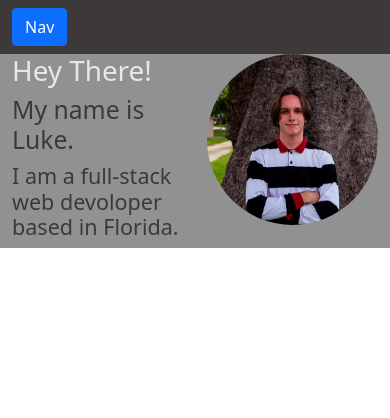
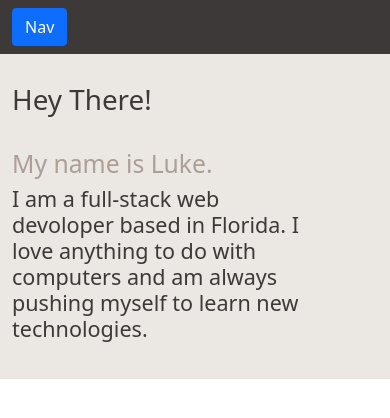
Before and after one commit to lukehampton6/lukehampton6.github.io, a React (Create React App) app: page / in a window 390 px wide. Shown: the top 418 px of the page. Built offline with nearby package versions, Linux system fonts and the light colour scheme.

Commit message:
work on hero responsiveness

```diff
--- a/src/components/Hero/index.js
+++ b/src/components/Hero/index.js
@@ -3,16 +3,19 @@ import image from '../../assets/images/me.JPG'
 
 function Hero() {
     return (
-        <div className="primary">
-            <Container>
+        <div className="light">
+            <Container className="hero-container">
                 <Row>
                 <Col>
-                    <h1 className="light-text">Hey There!</h1>
-                    <h2 className="dark-text">My name is Luke.</h2>
-                    <h4 className="dark-text">I am a full-stack web devoloper based in Florida. </h4>
+                    <div className="hero-text">
+                    <h1 className="dark-text">Hey There!</h1>
+                    <br/>
+                    <h2 className="highlight-text">My name is Luke.</h2>
+                    <h4 className="dark-text">I am a full-stack web devoloper based in Florida. I love anything to do with computers and am always pushing myself to learn new technologies.</h4>
+                    </div>
                 </Col>
-                <Col>
-                <Image alt='Dev-Image' src={image} roundedCircle fluid/>
+                <Col className="img-col">
+                <Image className="devpic" alt='Dev-Image' src={image} roundedCircle fluid/>
                 </Col>
                 </Row>
             </Container>
--- a/src/index.css
+++ b/src/index.css
@@ -10,6 +10,15 @@ body {
 code {
   font-family: source-code-pro, Menlo, Monaco, Consolas, 'Courier New',
     monospace;
+}
+
+@media screen and (max-width: 500px) {
+  .img-col {
+    display: none;
+  }
+  .hero-text {
+    width: 100%;
+  }
 }
 
 .dark {
@@ -29,7 +38,7 @@ code {
 }
 
 .highlight {
-  background-color: #c1b5a6;
+  background-color: #ad9e96;
 }
 
 .dark-text {
@@ -49,5 +58,18 @@ code {
 }
 
 .highlight-text {
-  color: #c1b5a6;
+  color: #ad9e96;
 }
+
+.devpic {
+  box-shadow: -4vw 4vw #3d3939, -4vw -4vw #ad9e96;
+  justify-content: center;
+}
+
+.hero-container {
+  padding: 7.5vw;
+}
+
+.hero-text {
+  width: 80%;
+}
```
